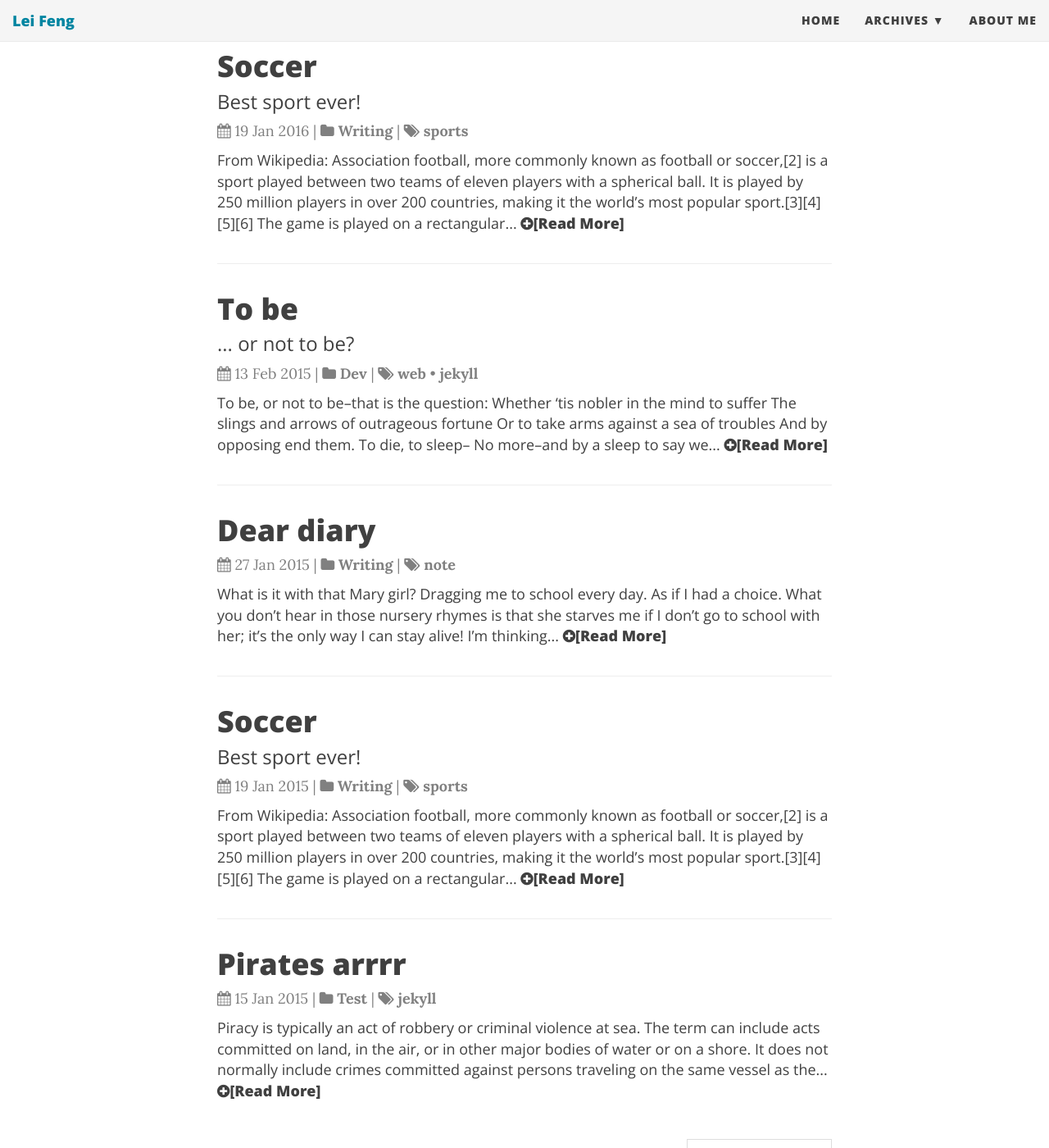
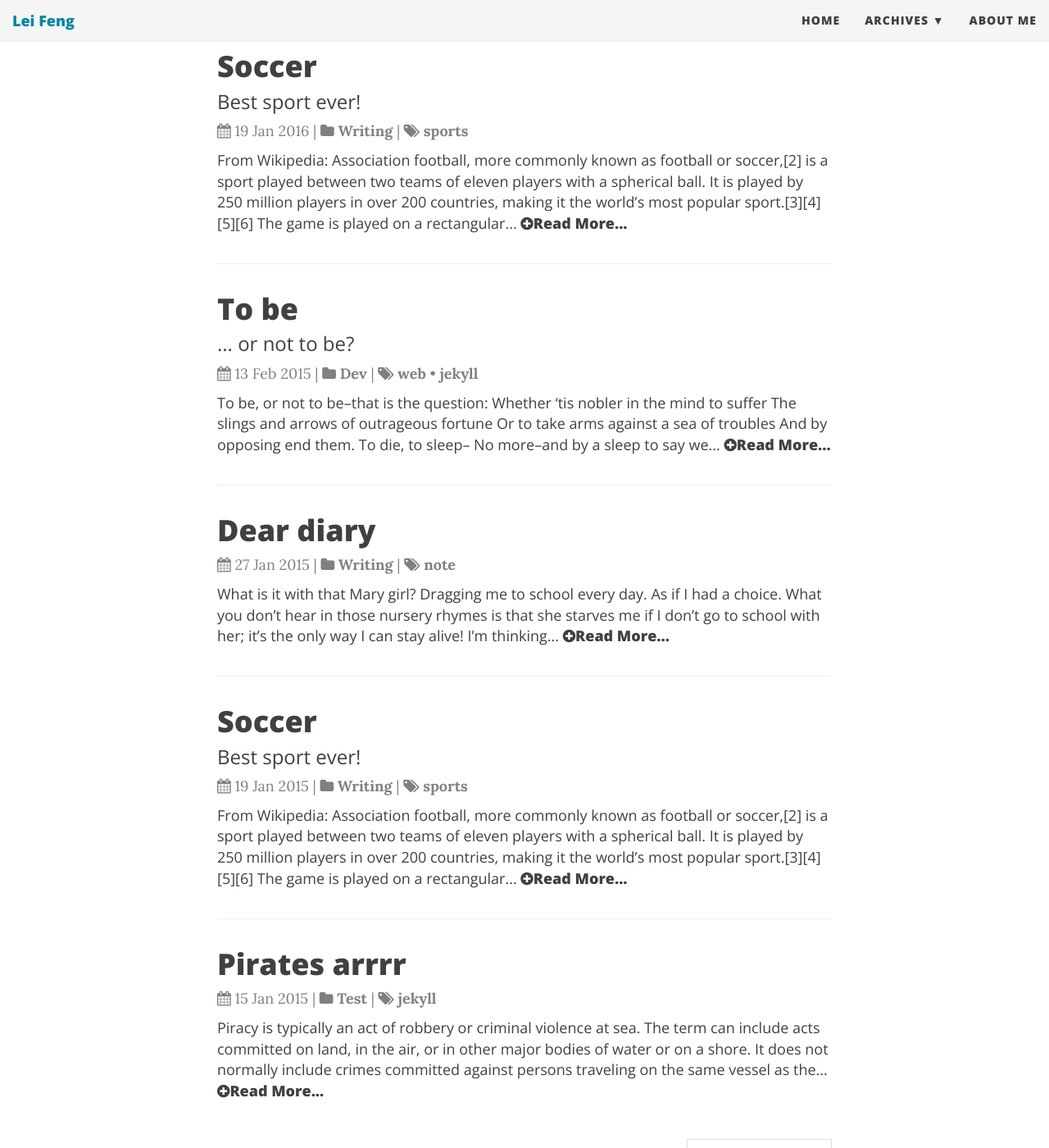
Before and after one commit to stonefl/stonefl.github.io, a Jekyll site: the page built from index.html, in a window 1280 px wide and 1400 px high, scrolled down 305 px. Shown: the whole window at 82% size. Built offline with Jekyll 4.4.1, drawn with Linux system fonts in a browser that asks for light colours; nearby versions of some CDN libraries; the list of posts is cut into pages by our own code.

Commit message:
Update index.html

```diff
--- a/index.html
+++ b/index.html
@@ -21,7 +21,7 @@ subtitle: Notebook of tips and tricks I learned through doing, in both work and
     <div class="post-entry">
       {{ post.content | strip_html | xml_escape | truncatewords: 50 }}
 	  <!-- <a href="{{ post.url | prepend: site.baseurl }}" class="post-read-more">[Read&nbsp;More]</a> -->
-	  <a href="{{ post.url | prepend: site.baseurl }}" class="post-read-more"><i class="fa fa-plus-circle" aria-hidden="true"></i>[Read&nbsp;More]</a>
+	  <a href="{{ post.url | prepend: site.baseurl }}" class="post-read-more"><i class="fa fa-plus-circle" aria-hidden="true"></i>Read&nbsp;More...</a>
     </div>
 
    </article>
```
